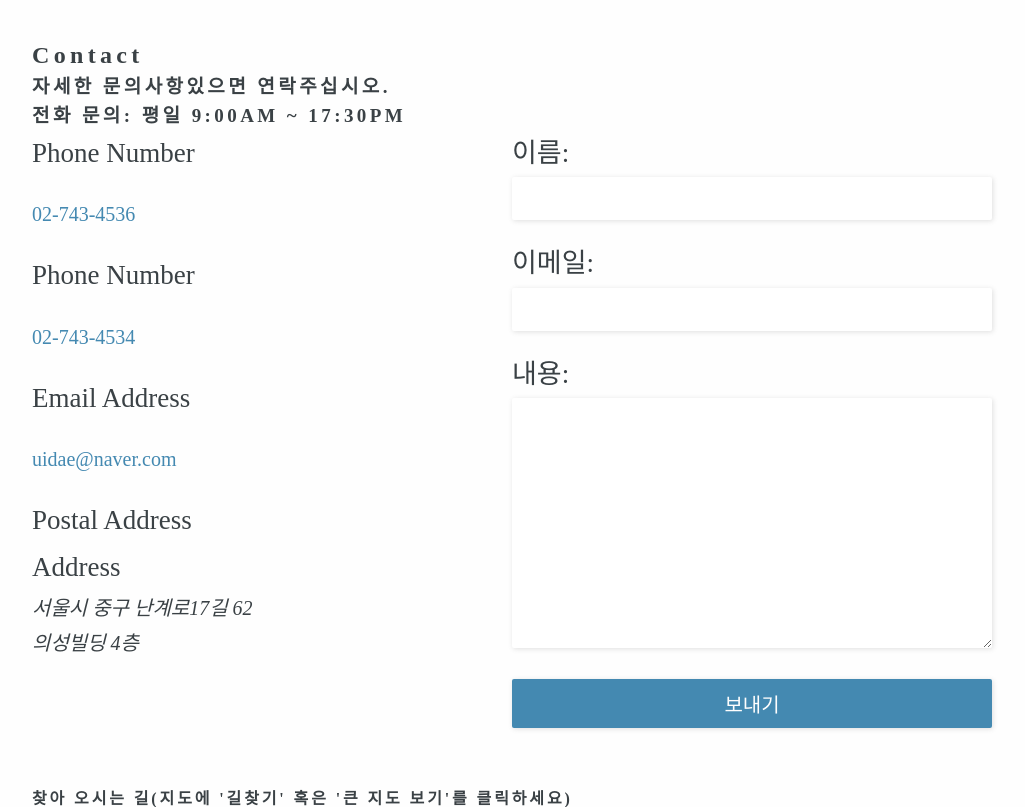
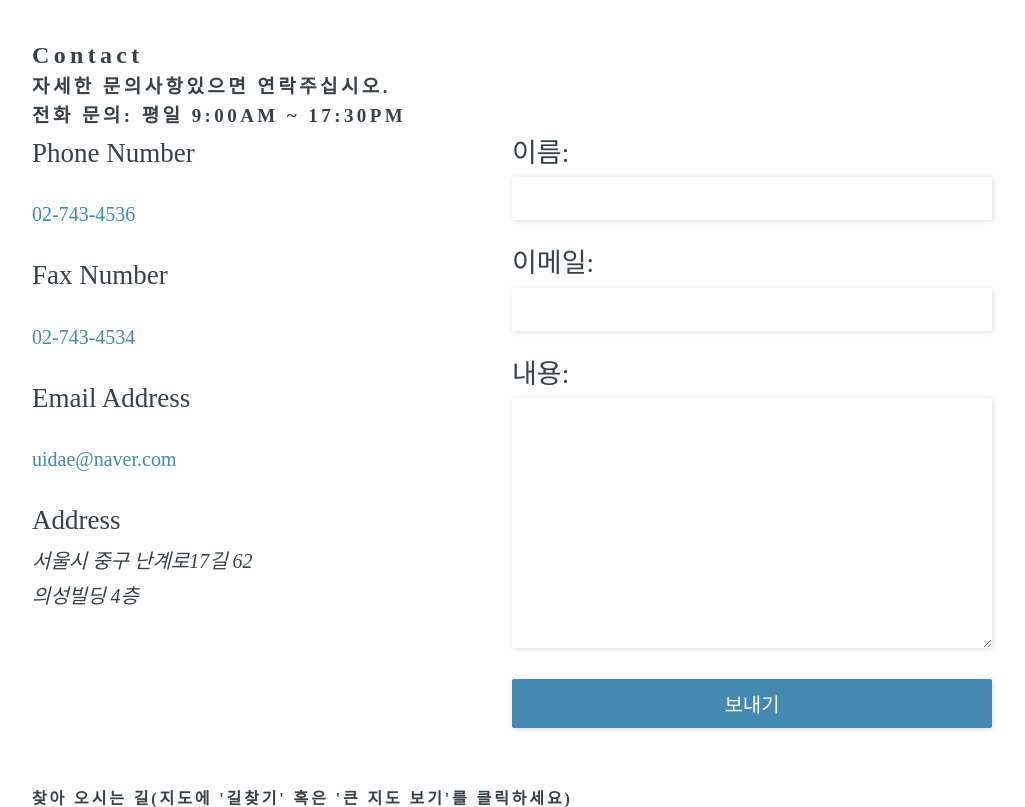
Before and after one commit to sangjoon6099/sangjoon6099.github.io, a Jekyll site: the page built from contact.html, in a window 1280 px wide and 900 px high, scrolled down 463 px, cut to the strip 0-807 px from the top of the window. Shown: the whole strip, without its empty margins (128-1153 px from the left). Built offline with Jekyll 4.4.1, drawn with Linux system fonts in a browser that asks for light colours; some web fonts are replaced.

Commit message:
Update contact.html

```diff
--- a/contact.html
+++ b/contact.html
@@ -18,14 +18,12 @@ navigation_order: 4
 		<label>Phone Number</label>
 		<p class="contact-info"><a href="tel:{{ site.data.company.phone }}">{{ site.data.company.phone }}</a></p>
 
-		<label>Phone Number</label>
+		<label>Fax Number</label>
 		<p class="contact-info"><a href="tel:{{ site.data.company.fax }}">{{ site.data.company.fax }}</a></p>
 
 		<label>Email Address</label>
 		<p class="contact-info"><a href="mailto:{{ site.data.company.contact_email_address }}">{{ site.data.company.contact_email_address }}</a></p>
 
-		<label>Postal Address</label>
-		<address class="contact-info">{{ site.data.company.postal_address | replace: ',', '<br>' }}</address>
 		<label>Address</label>
 		<address class="contact-info">{{ site.data.company.address | replace: ',', '<br>' }}</address>
 	</div>
```
